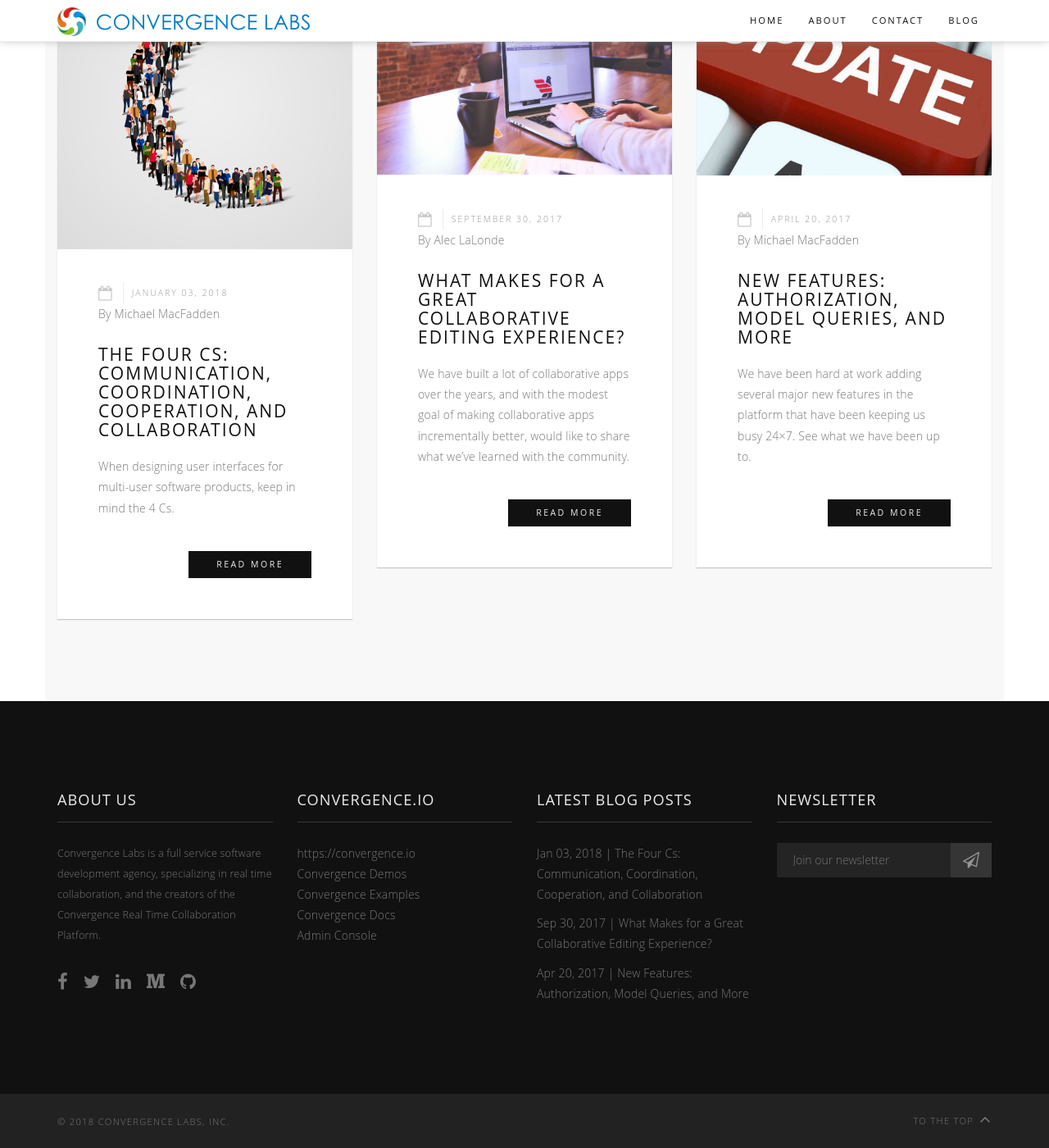
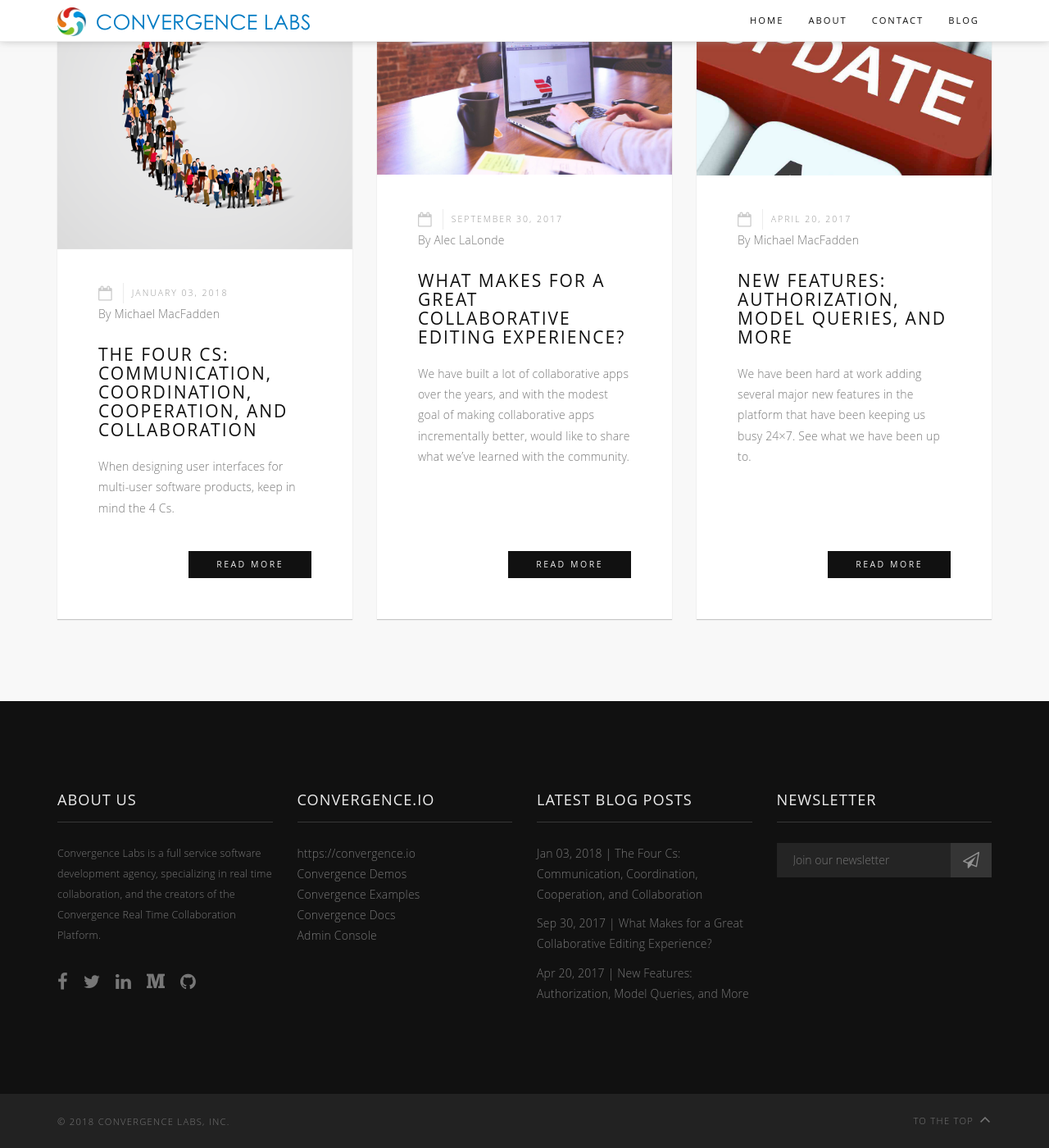
Before and after one commit to convergencelabs/convergencelabs-com, a Jekyll site: the page built from pages/index.html, in a window 1280 px wide and 1400 px high, scrolled down 4504 px. Shown: the whole window at 82% size. Built offline with Jekyll 4.4.1, drawn with Linux system fonts in a browser that asks for light colours; nearby versions of some CDN libraries; library files that are not in the unit come from our copies.

Commit message:
Updated to reapply the flew layout to the blog rows.

```diff
--- a/_sass/theme/_blog.scss
+++ b/_sass/theme/_blog.scss
@@ -54,6 +54,9 @@
 .blog-columns {
 
   .blog-row {
+
+    display: flex;
+    flex-wrap: wrap;
 
     .blog-column {
       display: flex;
--- a/_sass/theme/_navigation.scss
+++ b/_sass/theme/_navigation.scss
@@ -434,9 +434,11 @@
         a {
           color: $white;
 
-          &:focus,
+          &:focus {
+            color: $white;
+          }
           &:hover {
-            color: $white !important;
+            color: $convergence-blue;
           }
         }
       }
@@ -494,7 +496,7 @@
        a {
         &:focus,
         &:hover {
-          color: $gray-light !important;
+          color:  $convergence-blue !important;
         }
       }
     }
@@ -503,7 +505,7 @@
        a {
         color: $gray-light !important;
         &:hover {
-          color: $gray-light !important;
+          color:  $convergence-blue !important;
         }
       }
     }
--- a/_sass/theme/_settings.scss
+++ b/_sass/theme/_settings.scss
@@ -45,6 +45,8 @@
 $body-text-color: #777;
 $heading-text-color: #111;
 $link-color: rgba(44,170,223, 1);
+
+$convergence-blue: #007bc3;
 
 
 
--- a/assets/js/main.js
+++ b/assets/js/main.js
@@ -1,4 +1,4 @@
-(function ($) {
+ (function ($) {
   'use strict';
 
   var tabletWidth = 1024;
@@ -124,12 +124,6 @@
           }
         });
 
-      }
-
-      if ($(window).width() < desktopWidth) {
-        $('.blog-columns .blog-column:last').hide();
-      } else {
-        $('.blog-columns .blog-column:last').show();
       }
 
     }).resize();
@@ -697,9 +691,7 @@
   -------------------------------------------------- */
 
   function initAnimation() {
-
     new WOW().init();
-
   }
 
 
--- a/pages/index.html
+++ b/pages/index.html
@@ -160,8 +160,8 @@ permalink: /
 </section><!-- / .container -->
 
 <!-- ========== Convergence ========== -->
-<div class="gray-bg container">
-  <section id="convergence-overview" class="section ft-x">
+<div class="gray-bg">
+  <section id="convergence-overview" class="section ft-x container">
     <header class="sec-heading">
       <h2>Convergence</h2>
       <span class="subheading">Collaboration as a Service — Supercharge Your Real Time App</span>
@@ -211,8 +211,8 @@ permalink: /
 </div><!-- / .dark-bg .cta-link -->
 
 <!-- ========== Blog Preview ========== -->
-<div class="gray-bg container">
-  <section id="blog" class="section blog-columns blog-preview">
+<div class="gray-bg">
+  <section id="blog" class="section blog-columns blog-preview container">
     <header class="sec-heading">
       <h2>Latest from our blog</h2>
       <span class="subheading">Our Thoughts and Trends in Developing Collaborative Apps</span>
```
